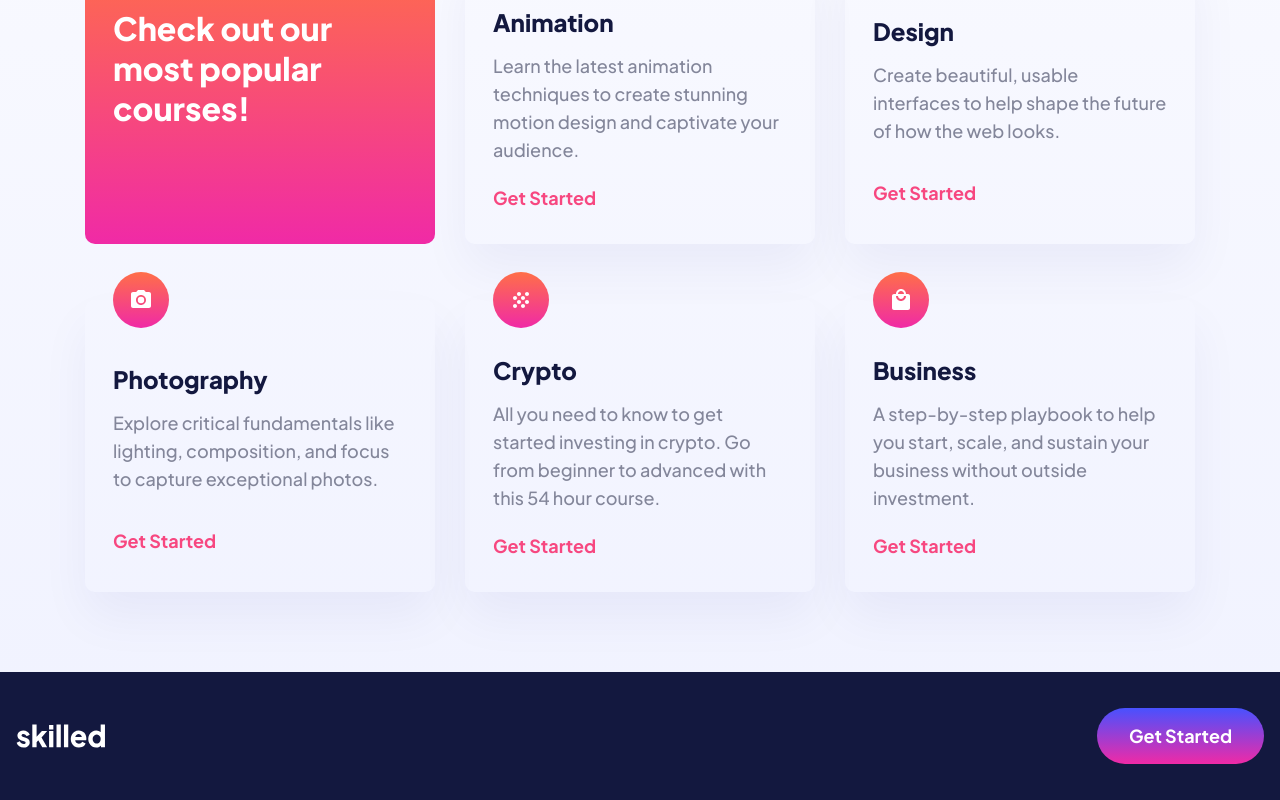
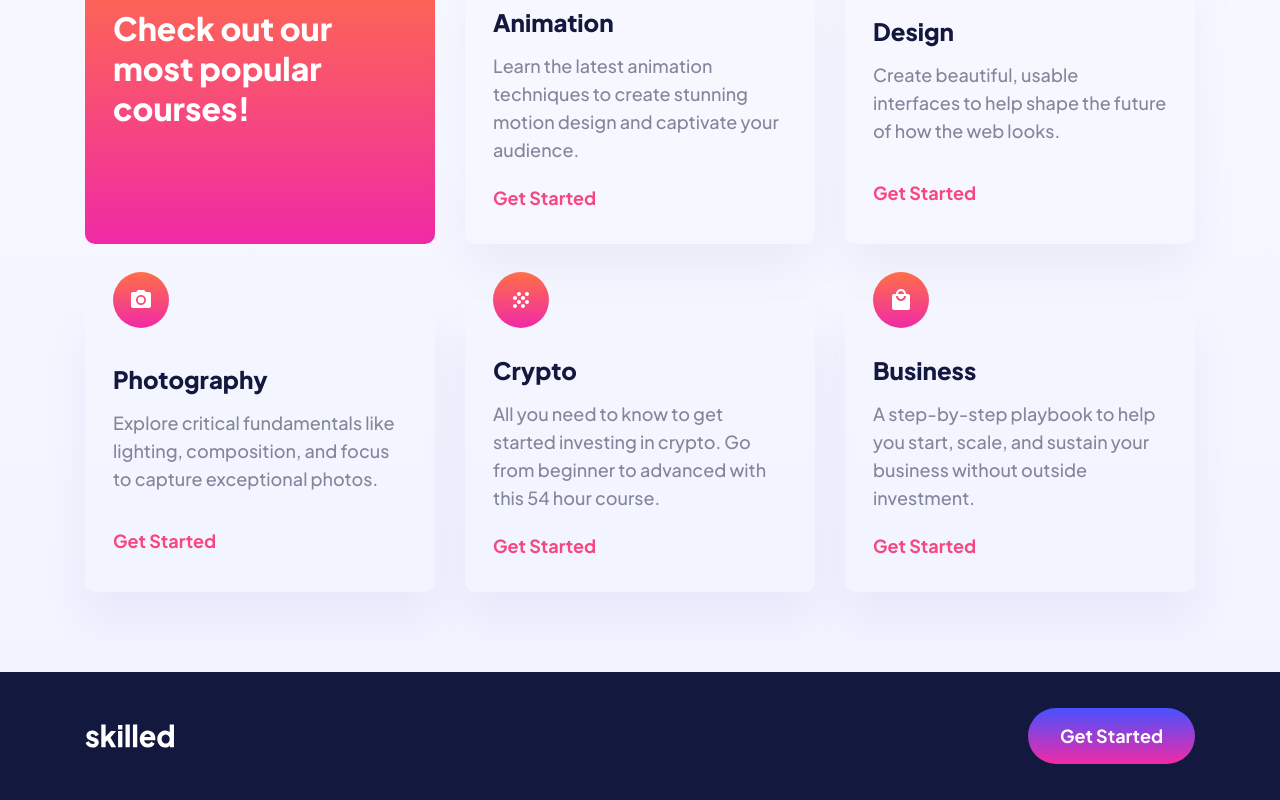
Before and after one commit to ryanbradley-webdev/skilled-e-learning-landing-page, a React (Vite) app: page / in a window 1280 px wide. Shown: the part 836-1636 px from the top of the page. Built offline with nearby package versions, Linux system fonts and the light colour scheme.

Commit message:
Update footer styling for tablet and desktop.

```diff
--- a/src/components/footer/footer.module.css
+++ b/src/components/footer/footer.module.css
@@ -8,6 +8,18 @@
   background-color: var(--clr-dark-blue);
 }
 
+@media screen and (min-width: 500px) {
+  .footer {
+    padding-inline: 40px;
+  }
+}
+
+@media screen and (min-width: 1190px) {
+  .footer {
+    padding-inline: calc(50vw - 555px);
+  }
+}
+
 .footer img {
   width: 89px;
   height: auto;
```
Lines whose indentation alone changed are shown as unchanged.
